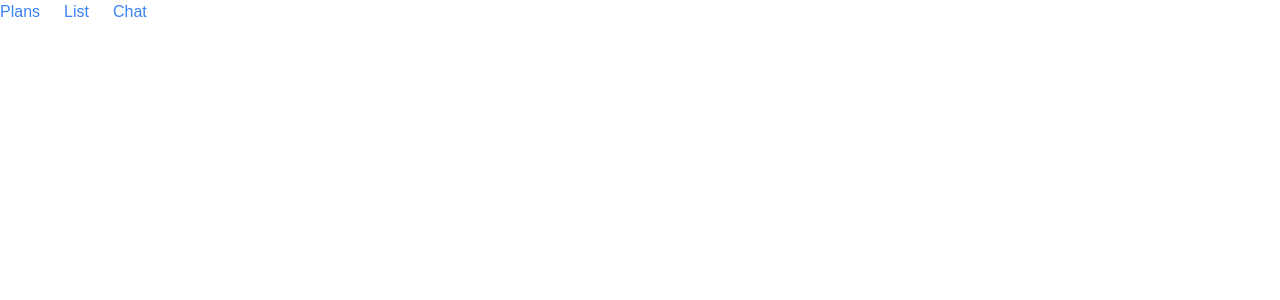
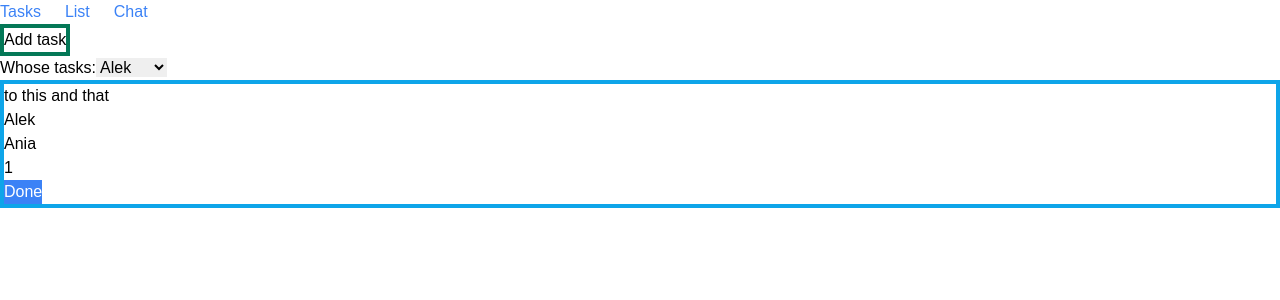
Before and after one commit to AleksanderWojsz/organiser_frontend, a Vue app: page /tasks in a window 1280 px wide. Before the commit this address had no page. Shown: the top 300 px of the page. Built offline with nearby package versions, Linux system fonts and the light colour scheme.

Commit message:
ability to add and remove tasks

```diff
--- a/src/App.vue
+++ b/src/App.vue
@@ -2,24 +2,17 @@
 
 import { RouterLink , useRoute } from 'vue-router';
 import { RouterView } from "vue-router";
+import NavigationBar from "@/components/NavigationBar.vue";
+import {ref} from "vue";
+
+const user_id = 1;
+const user_name = ref("Alek");
 
 </script>
 
 <template>
 
-  <ul class="flex">
-    <li class="mr-6">
-      <RouterLink to="/plans" class="text-blue-500 hover:text-blue-800">Plans</RouterLink>
-    </li>
-    <li class="mr-6">
-      <RouterLink to="/list" class="text-blue-500 hover:text-blue-800">List</RouterLink>
-    </li>
-    <li class="mr-6">
-      <RouterLink to="/chat" class="text-blue-500 hover:text-blue-800">Chat</RouterLink>
-    </li>
-  </ul>
-
-
-  <RouterView></RouterView>
+  <NavigationBar></NavigationBar>
+  <RouterView v-bind:user_name="user_name" v-bind:user_id="user_id"></RouterView>
 
 </template>
--- /dev/null
+++ b/src/components/AddPlanPopUp.vue
@@ -0,0 +1,51 @@
+<script setup>
+    import { ref } from "vue";
+
+    defineProps({
+        addTask: Function,
+        closeAddTaskPopUp: Function,
+    })
+
+    const description = ref("")
+    const for_whom = ref("")
+
+</script>
+
+<template>
+    <div class="popup">
+      <div class="popup-inner">
+
+        <form>
+          <label for="description">Description:</label>
+          <input v-model="description" type="text" id="description"><br>
+          <label for="for-whom">For whom:</label>
+          <input v-model="for_whom" type="text" id="for-whom"><br>
+        </form>
+
+        <button v-on:click="addTask(description,for_whom,1,1)">Add</button><br>
+        <button v-on:click="closeAddTaskPopUp">Close</button>
+      </div>
+    </div>
+</template>
+
+<style scoped>
+.popup {
+    position: fixed;
+    top: 0;
+    left: 0;
+    right: 0;
+    bottom: 0;
+    z-index: 99;
+    background-color: rgba(0, 0, 0, 0.2);
+
+    display: flex;
+    align-items: center;
+    justify-content: center;
+
+    .popup-inner {
+        background: #FFFF;
+        padding: 32px;
+    }
+
+}
+</style>
--- /dev/null
+++ b/src/components/NavigationBar.vue
@@ -0,0 +1,19 @@
+<script setup>
+
+</script>
+
+<template>
+
+  <ul class="flex">
+    <li class="mr-6">
+      <RouterLink to="/tasks" class="text-blue-500 hover:text-blue-800">Tasks</RouterLink>
+    </li>
+    <li class="mr-6">
+      <RouterLink to="/list" class="text-blue-500 hover:text-blue-800">List</RouterLink>
+    </li>
+    <li class="mr-6">
+      <RouterLink to="/chat" class="text-blue-500 hover:text-blue-800">Chat</RouterLink>
+    </li>
+  </ul>
+
+</template>
--- /dev/null
+++ b/src/components/Task.vue
@@ -0,0 +1,18 @@
+<script setup>
+
+defineProps({
+  task: Object,
+  deleteTaskFunction: Function
+})
+
+</script>
+
+<template>
+    <div class="task border-4 border-sky-500">
+        {{ task.description }} <br>
+        {{ task.for_whom }} <br>
+        {{ task.author }} <br>
+        {{ task.id }} <br>
+      <button v-on:click="deleteTaskFunction(task.id)" class="bg-blue-500 hover:bg-blue-700 text-white">Done</button> <br>
+    </div>
+</template>
--- a/src/router/index.js
+++ b/src/router/index.js
@@ -2,7 +2,7 @@ import { createRouter, createWebHistory } from "vue-router";
 import HomeView from "@/views/HomeView.vue";
 import Chat from "@/views/Chat.vue";
 import List from "@/views/List.vue";
-import Plans from "@/views/Plans.vue";
+import Tasks from "@/views/Tasks.vue";
 
 const router = createRouter({
     history: createWebHistory(import.meta.env.BASE_URL),
@@ -10,22 +10,26 @@ const router = createRouter({
         {
             path: "/",
             name: 'home',
-            component: HomeView
+            component: HomeView,
         },
         {
-            path: "/plans",
-            name: 'plans',
-            component: Plans
+            path: "/tasks",
+            name: 'tasks',
+            component: Tasks,
+            props: route => ({
+                user_name: route.query.user_name,
+                user_id: route.query.user_id,
+            }) // Sharing props by router
         },
         {
             path: "/list",
             name: 'list',
-            component: List
+            component: List,
         },
         {
             path: "/chat",
             name: 'chat',
-            component: Chat
+            component: Chat,
         }
     ]
 })
--- a/src/views/Plans.vue
+++ /dev/null
@@ -1,7 +0,0 @@
-<script setup>
-
-</script>
-
-<template>
-  Plans
-</template>
--- /dev/null
+++ b/src/views/Tasks.vue
@@ -0,0 +1,64 @@
+<script setup>
+import Task from "@/components/Task.vue";
+import {ref, watch} from 'vue';
+import AddPlanPopUp from "@/components/AddPlanPopUp.vue";
+
+const props = defineProps({
+    user_name: String,
+    user_id: Number,
+})
+
+const show_add_task_popup = ref(false)
+const family_members = ref(["Ania", "Tomek", "Alek", "Czarek", "Iza"])
+const whose_tasks = ref(props.user_name)
+const filtered_tasks = ref([])
+
+const tasks = ref([
+  {
+    description: "to this and that",
+    for_whom: "Alek",
+    author: "Ania",
+    id: "1",
+  },
+  {
+    description: "do nothing",
+    for_whom: "Czarek",
+    author: "Tomek",
+    id: "2",
+  },
+]);
+
+function addTask(description, for_whom, author, id) {
+    tasks.value.push({description: description, for_whom: for_whom, author: author, id: id});
+    closeAddTaskPopUp();
+}
+
+function closeAddTaskPopUp() {
+    show_add_task_popup.value = false;
+}
+
+function deleteTask(id) {
+  tasks.value = tasks.value.filter(task => task.id !== id);
+}
+
+watch([tasks, whose_tasks], () => {
+    filtered_tasks.value = tasks.value.filter(task => { return task.for_whom === whose_tasks.value })
+}, {immediate: true, deep: true});
+
+
+</script>
+
+<template>
+
+    <button class="border-4 border-emerald-700" v-on:click="show_add_task_popup = true">Add task</button>
+    <AddPlanPopUp v-bind:addTask="addTask" v-if="show_add_task_popup" v-bind:closeAddTaskPopUp="closeAddTaskPopUp"></AddPlanPopUp><br>
+
+    <label for="family-members">Whose tasks:</label>
+    <select v-model="whose_tasks" id="family-members">
+        <option v-for="family_member in family_members" v-bind:value="family_member">{{family_member}}</option>
+    </select>
+
+    <div v-for="task in filtered_tasks">
+        <Task v-bind:task="task" v-bind:deleteTaskFunction="deleteTask"></Task>
+    </div>
+</template>
```
